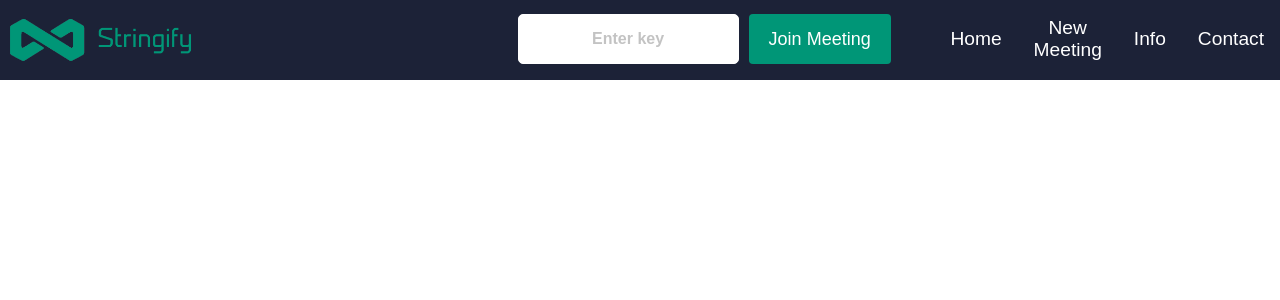
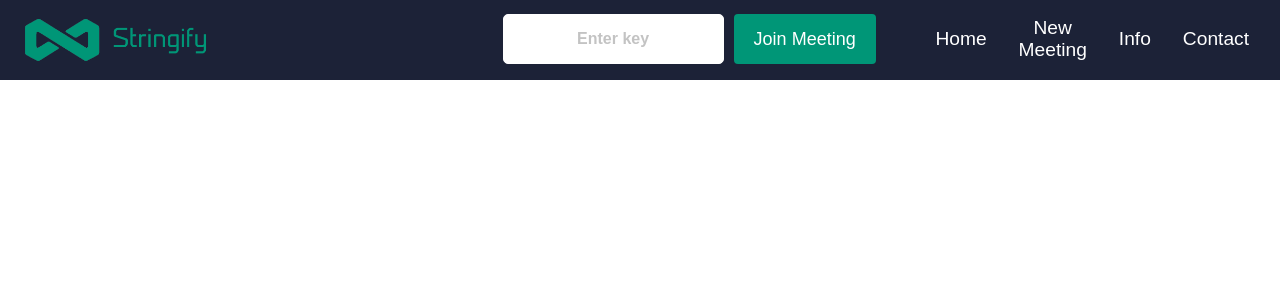
Before and after one commit to AllanJamil/stringify-client, a React (Create React App) app: page / in a window 1280 px wide. Shown: the top 300 px of the page. Built offline with nearby package versions, Linux system fonts and the light colour scheme.

Commit message:
navbar requires one more fix

```diff
--- a/src/component/page/Navbar.css
+++ b/src/component/page/Navbar.css
@@ -20,7 +20,11 @@
 .container {
     z-index: 1;
     width: 100%;
-    max-width: 1900px;
+    max-width: 1920px;
+    margin-right: auto;
+    margin-left: auto;
+    padding-right: 15px;
+    padding-left: 15px;
 }
 
 .logo {
```
